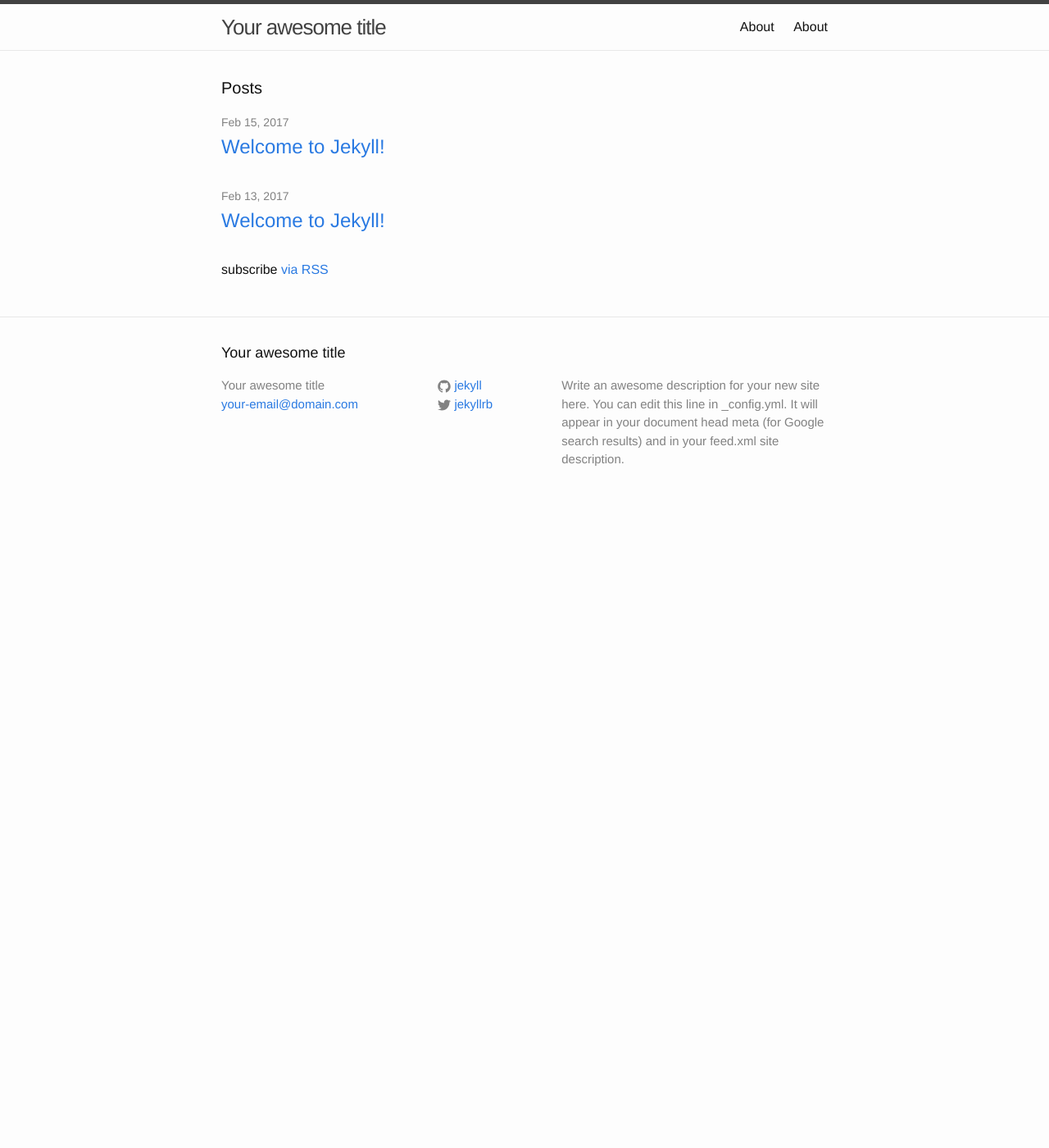
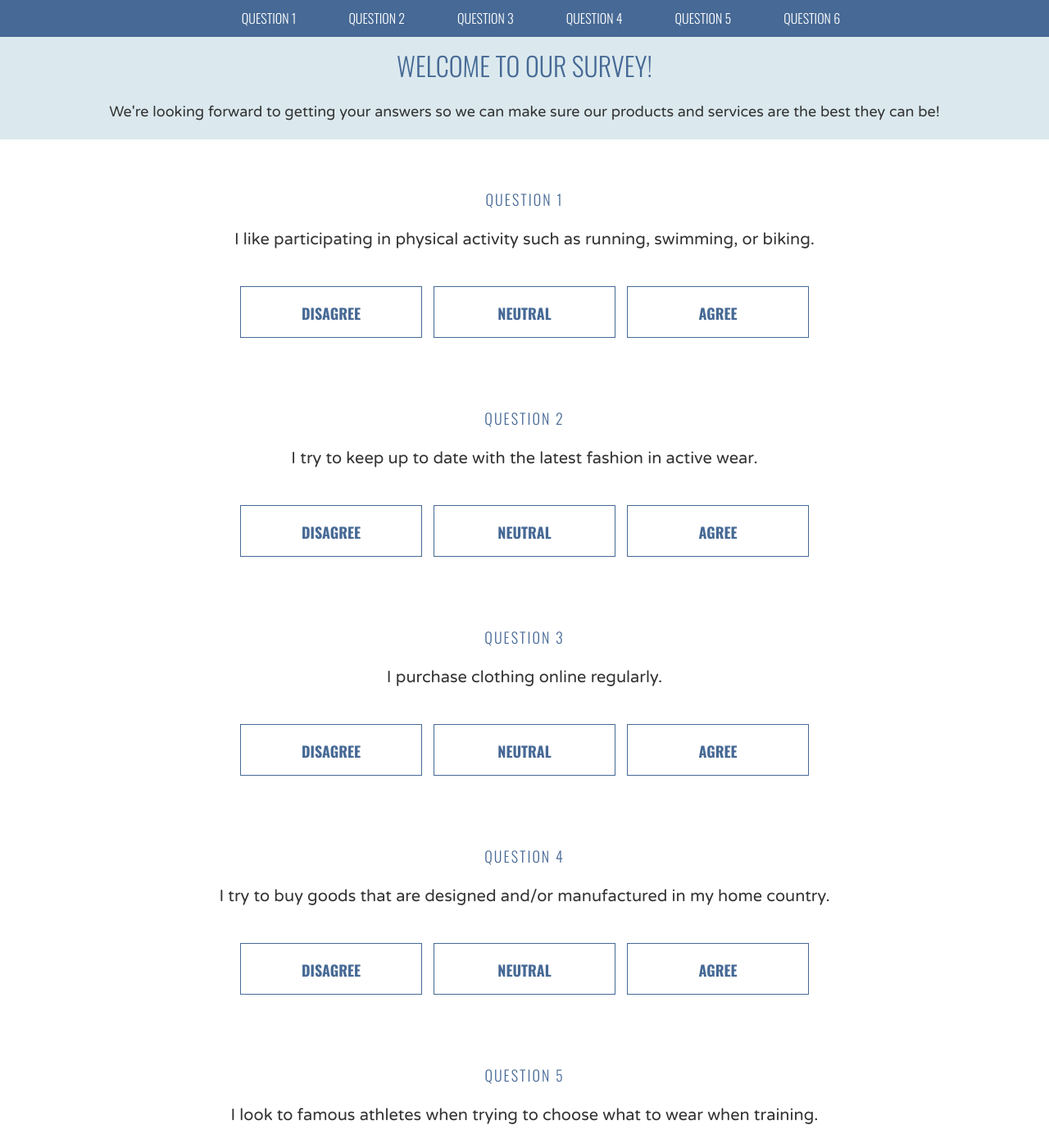
Before and after one commit to judyguu/judyguu.github.io, a Jekyll site: the page index.html, which Jekyll copies as it is, in a window 1280 px wide and 1400 px high. Shown: the whole window at 82% size. Built offline with Jekyll 4.4.1, drawn with Linux system fonts in a browser that asks for light colours.

Commit message:
Save my work

```diff
--- a/css/main.scss
+++ b/css/main.scss
@@ -1,53 +1,110 @@
----
-# Only the main Sass file needs front matter (the dashes are enough)
----
-@charset "utf-8";
-
-
-
-// Our variables
-$base-font-family: "Helvetica Neue", Helvetica, Arial, sans-serif;
-$base-font-size:   16px;
-$base-font-weight: 400;
-$small-font-size:  $base-font-size * 0.875;
-$base-line-height: 1.5;
-
-$spacing-unit:     30px;
-
-$text-color:       #111;
-$background-color: #fdfdfd;
-$brand-color:      #2a7ae2;
-
-$grey-color:       #828282;
-$grey-color-light: lighten($grey-color, 40%);
-$grey-color-dark:  darken($grey-color, 25%);
-
-// Width of the content area
-$content-width:    800px;
-
-$on-palm:          600px;
-$on-laptop:        800px;
-
-
-
-// Use media queries like this:
-// @include media-query($on-palm) {
-//     .wrapper {
-//         padding-right: $spacing-unit / 2;
-//         padding-left: $spacing-unit / 2;
-//     }
-// }
-@mixin media-query($device) {
-    @media screen and (max-width: $device) {
-        @content;
-    }
+body {
+  background-color: #FFF;
+  margin: 0;
+  padding: 0px 60px;
 }
 
+.header {
+  background-color: #466995;
+  border-bottom: 1px solid #466995;
+  overflow-y: auto;
+  position: fixed;
+  top: 0;
+  left: 0;
+  width: 100%;
+  z-index: 10000;
+}
 
+ul {
+  margin: 30px auto;
+  text-align: center;
+}
 
-// Import partials from `sass_dir` (defaults to `_sass`)
-@import
-        "base",
-        "layout",
-        "syntax-highlighting"
-;
+li {
+  color: #FFF;
+  display: inline-block;
+  font-family: 'Oswald', sans-serif;
+  font-size: 16px;
+  text-align: left;
+  font-weight: 300;
+  text-transform: uppercase;
+  padding: 0 40px;
+}
+
+li:hover {
+  color: #DBE9EE;
+}
+
+h1 {
+  color: #466995;
+  font-family: 'Oswald', sans-serif;
+  font-size: 32px;
+  font-weight: 300;
+  text-transform: uppercase;
+}
+
+h2 {
+  color: #333;
+  font-family: 'Varela Round', sans-serif;
+  font-size: 26px;
+  font-weight: 100;
+  margin: 0 auto 40px auto;
+}
+
+h3 {
+  color: #466995;
+  font-family: 'Oswald', sans-serif;
+  font-size: 18px;
+  text-align: center;
+  font-weight: 700;
+  text-transform: uppercase;
+}
+
+h4 {
+  color: #466995;
+  font-family: 'Oswald', sans-serif;
+  font-size: 18px;
+  font-weight: 300;
+  letter-spacing: 2px;
+  text-align: center;
+  text-transform: uppercase
+}
+
+p {
+  color: #333;
+  font-family: 'Varela Round', sans-serif;
+  font-size: 18px;
+}
+
+.welcome {
+  background-color: #DBE9EE;
+  box-sizing: border-box;
+  padding: 40px;
+  position: fixed;
+  left: 0;
+  top: 80px;
+  text-align: center;
+  width: 100%;
+  z-index: 999;
+}
+
+.question {
+  margin: 120px auto;
+  position: relative;
+  text-align: center;
+  top: 240px;
+}
+
+.answer {
+  border: 1px solid #466995;
+  display: inline-block;
+  height: 100px;
+  margin: 20px;
+  padding-top: 40px;
+  width: 220px;
+}
+
+.answer:hover {
+  background: #C0D6DF;
+  color: #FFF;
+}
--- a/index.html
+++ b/index.html
@@ -1,23 +1,225 @@
----
-layout: default
----
+<!DOCTYPE html>
+<html>
+<head>
+  <title>Please Participate in Our Survey!</title>
+  <link href="https://fonts.googleapis.com/css?family=Oswald:300,700|Varela+Round" rel="stylesheet">
+  <link rel="stylesheet" type="text/css" href="main.scss">
+  <style>
+body {
+  background-color: #FFF;
+  margin: 0;
+  padding: 0px 60px;
+}
 
-<div class="home">
+.header {
+  background-color: #466995;
+  border-bottom: 1px solid #466995;
+  overflow-y: auto;
+  width: 100%;
+  position: fixed;
+  top: 0px;
+  left: 0px;
+  z-index: 1000;
+}
 
-  <h1 class="page-heading">Posts</h1>
+ul {
+  margin: 10px auto;
+  text-align: center;
+}
 
-  <ul class="post-list">
-    {% for post in site.posts %}
-      <li>
-        <span class="post-meta">{{ post.date | date: "%b %-d, %Y" }}</span>
+li {
+  color: #FFF;
+  display: inline-block;
+  font-family: 'Oswald', sans-serif;
+  font-size: 16px;
+  text-align: left;
+  font-weight: 300;
+  text-transform: uppercase;
+  padding: 0 30px;
+}
 
-        <h2>
-          <a class="post-link" href="{{ post.url | prepend: site.baseurl }}">{{ post.title }}</a>
-        </h2>
-      </li>
-    {% endfor %}
-  </ul>
+li:hover {
+  color: #DBE9EE;
+}
 
-  <p class="rss-subscribe">subscribe <a href="{{ "/feed.xml" | prepend: site.baseurl }}">via RSS</a></p>
+h1 {
+  color: #466995;
+  font-family: 'Oswald', sans-serif;
+  font-size: 32px;
+  font-weight: 300;
+  text-transform: uppercase;
+}
 
-</div>
+h2 {
+  color: #333;
+  font-family: 'Varela Round', sans-serif;
+  font-size: 20px;
+  font-weight: 100;
+  margin: 0 auto 40px auto;
+}
+
+h3 {
+  color: #466995;
+  font-family: 'Oswald', sans-serif;
+  font-size: 18px;
+  text-align: center;
+  font-weight: 700;
+  text-transform: uppercase;
+}
+
+h4 {
+  color: #466995;
+  font-family: 'Oswald', sans-serif;
+  font-size: 18px;
+  font-weight: 300;
+  letter-spacing: 2px;
+  text-align: center;
+  text-transform: uppercase
+}
+
+p {
+  color: #333;
+  font-family: 'Varela Round', sans-serif;
+  font-size: 18px;
+}
+
+.welcome {
+  background-color: #DBE9EE;
+  box-sizing: border-box;
+  padding: 5px;
+  position: fixed;
+  left: 0;
+  top: 30px;
+  text-align: center;
+  width: 100%;
+  z-index: 999;
+  margin-bottom: 2em;
+}
+
+.question {
+  margin: 80px auto;
+  text-align: center;
+  position: relative;
+  top: 150px;
+}
+
+.answer {
+  border: 1px solid #466995;
+  display: inline-block;
+  height: 60px;
+  margin: 5px;
+  padding-top: 1px;
+  width: 220px;
+}
+
+.answer:hover {
+  background: #C0D6DF;
+  color: #FFF;
+}
+  </style>
+</head>
+<body>
+
+  <div class="header">
+    <ul>
+      <li>Question 1</li>
+      <li>Question 2</li>
+      <li>Question 3</li>
+      <li>Question 4</li>
+      <li>Question 5</li>
+      <li>Question 6</li>
+    </ul>
+  </div>
+
+  <div class="welcome">
+    <h1>Welcome to our survey!</h1>
+    <p>We're looking forward to getting your answers so we can make sure our products and services are the best they can be!</p>
+  </div>
+
+  <div class="question">
+    <h4>Question 1</h4>
+    <h2>I like participating in physical activity such as running, swimming, or biking.</h2>
+
+    <div class="answer">
+      <h3>Disagree</h3>
+    </div>
+
+    <div class="answer">
+      <h3>Neutral</h3>
+    </div>
+
+    <div class="answer">
+      <h3>Agree</h3>
+    </div>
+  </div>
+
+  <div class="question">
+    <h4>Question 2</h4>
+    <h2>I try to keep up to date with the latest fashion in active wear.</h2>
+
+    <div class="answer">
+      <h3>Disagree</h3>
+    </div>
+
+    <div class="answer">
+      <h3>Neutral</h3>
+    </div>
+
+    <div class="answer">
+      <h3>Agree</h3>
+    </div>
+  </div>
+
+  <div class="question">
+    <h4>Question 3</h4>
+    <h2>I purchase clothing online regularly.</h2>
+
+    <div class="answer">
+      <h3>Disagree</h3>
+    </div>
+
+    <div class="answer">
+      <h3>Neutral</h3>
+    </div>
+
+    <div class="answer">
+      <h3>Agree</h3>
+    </div>
+  </div>
+
+  <div class="question">
+    <h4>Question 4</h4>
+    <h2>I try to buy goods that are designed and/or manufactured in my home country.</h2>
+
+    <div class="answer">
+      <h3>Disagree</h3>
+    </div>
+
+    <div class="answer">
+      <h3>Neutral</h3>
+    </div>
+
+    <div class="answer">
+      <h3>Agree</h3>
+    </div>
+  </div>
+
+  <div class="question">
+    <h4>Question 5</h4>
+    <h2>I look to famous athletes when trying to choose what to wear when training.</h2>
+
+    <div class="answer">
+      <h3>Disagree</h3>
+    </div>
+
+    <div class="answer">
+      <h3>Neutral</h3>
+    </div>
+
+    <div class="answer">
+      <h3>Agree</h3>
+    </div>
+  </div>
+
+</body>
+</html>
```
